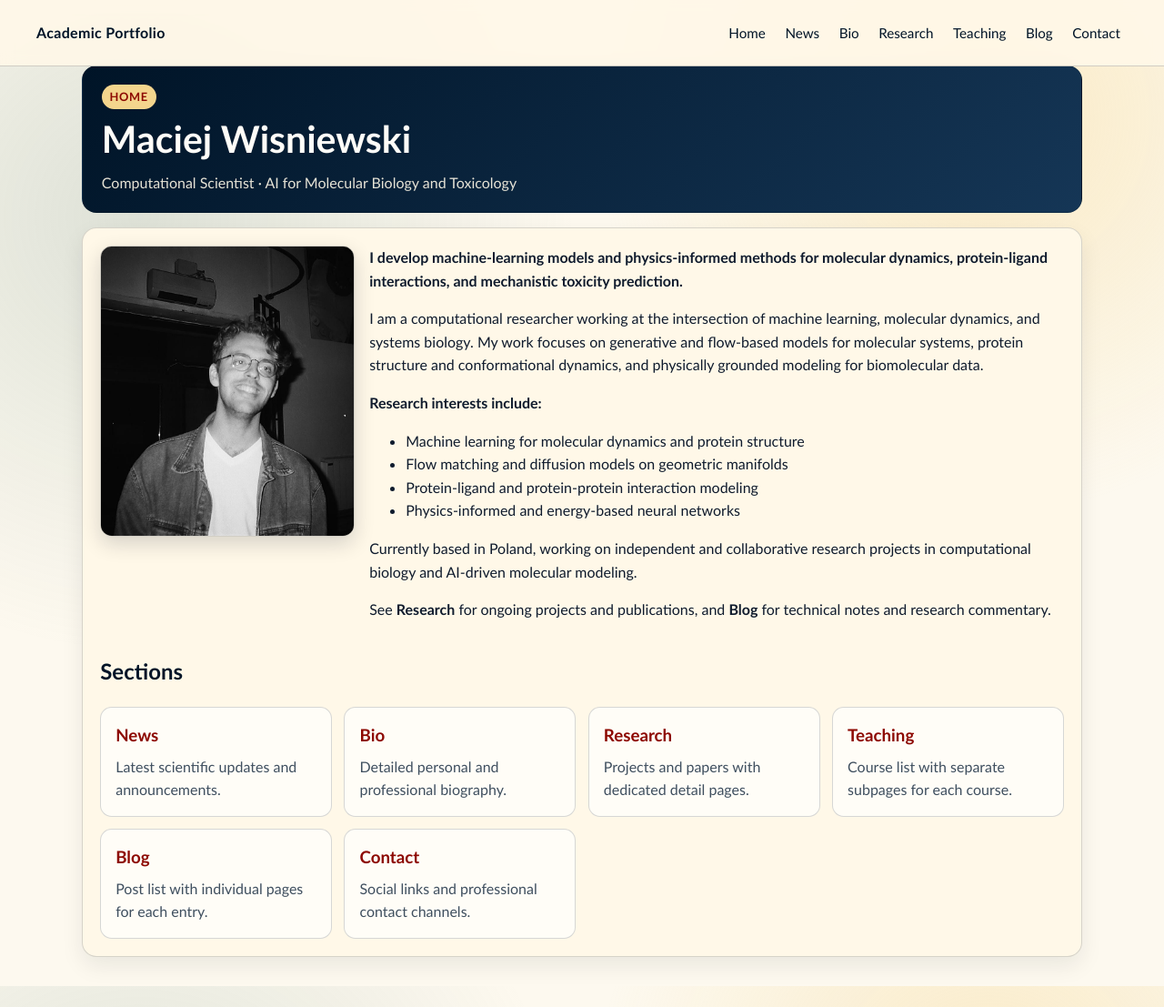
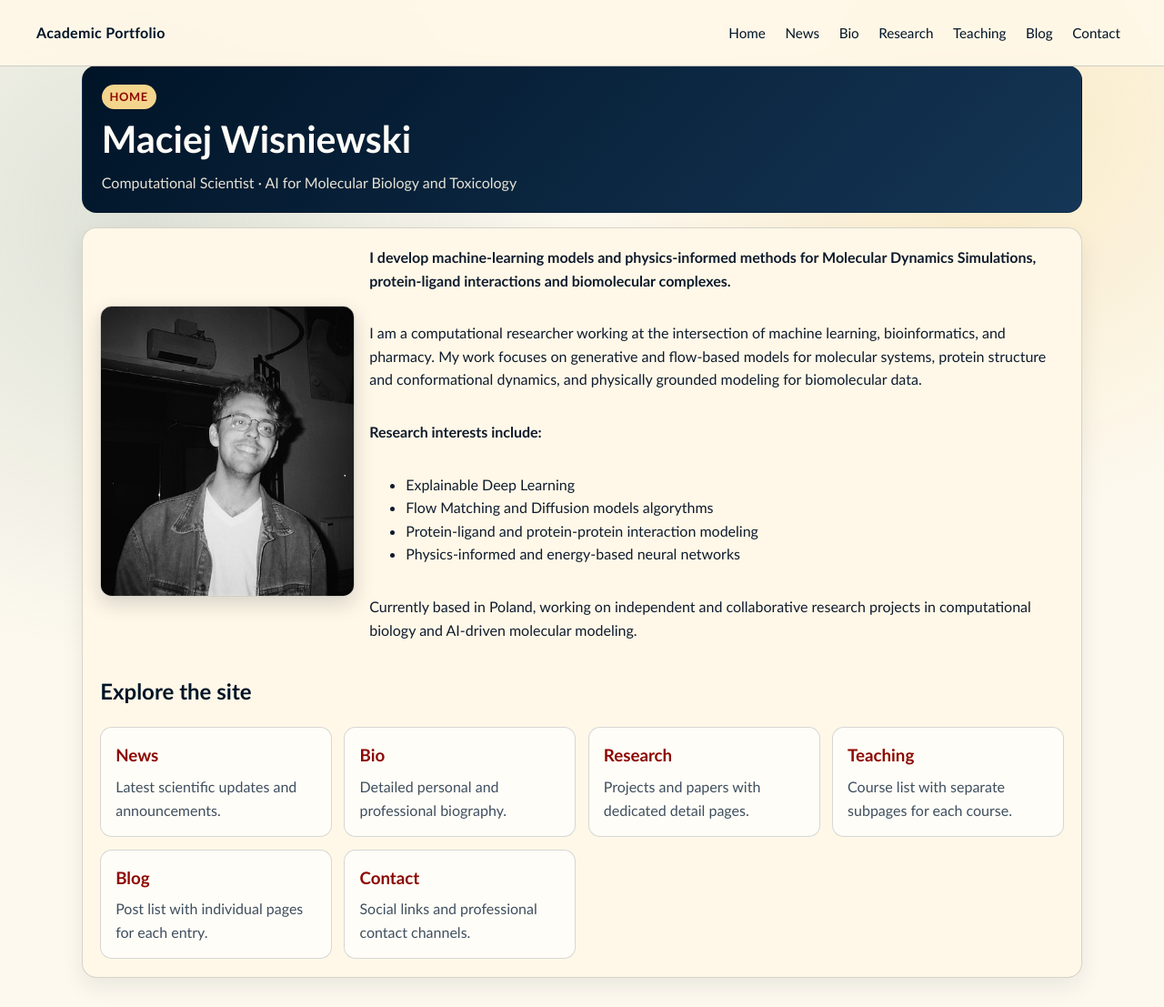
Before and after one commit to maciek-wisniewski/maciekwisniewski.github.io, a Jekyll site: the page built from index.md, in a window 1280 px wide and 1107 px high. Shown: the whole window at 91% size. Built offline with Jekyll 4.4.1, drawn with Linux system fonts in a browser that asks for light colours.

Commit message:
Enhance homepage layout and content for Maciej Wisniewski. Introduced a profile frame with a peptide asset animation, updated research interests, and improved CSS for better visual presentation. Changed section title to "Explore the site".

```diff
--- a/assets/css/site.css
+++ b/assets/css/site.css
@@ -179,9 +179,19 @@ body {
   grid-template-columns: minmax(220px, 280px) minmax(0, 1fr);
   gap: 1rem;
   margin-bottom: 1rem;
+  align-items: center;
+}
+
+.profile-frame {
+  position: relative;
+  display: grid;
+  place-items: center;
+  justify-self: center;
 }
 
 .profile-photo-placeholder {
+  width: 100%;
+  max-width: 280px;
   min-height: 320px;
   border: 2px dashed rgb(0 20 39 / 0.25);
   border-radius: 0.8rem;
@@ -191,6 +201,8 @@ body {
   align-content: center;
   justify-items: center;
   text-align: center;
+  position: relative;
+  z-index: 2;
 }
 
 .profile-photo {
@@ -201,6 +213,32 @@ body {
   border-radius: 0.8rem;
   border: 1px solid rgb(0 20 39 / 0.18);
   box-shadow: 0 8px 22px rgb(0 20 39 / 0.16);
+  position: relative;
+  z-index: 2;
+}
+
+.peptide-asset {
+  position: absolute;
+  bottom: -18px;
+  left: 50%;
+  width: 160px;
+  transform: translate(-50%, 24px) rotate(-6deg);
+  opacity: 0;
+  z-index: 1;
+  pointer-events: none;
+  transition: opacity 0.2s ease;
+}
+
+.profile-frame:hover .peptide-asset,
+.profile-frame:focus-within .peptide-asset {
+  opacity: 1;
+  animation: peptide-float 1.6s ease-in-out infinite;
+}
+
+.home-text {
+  display: flex;
+  flex-direction: column;
+  justify-content: center;
 }
 
 .photo-label {
@@ -450,4 +488,28 @@ code {
     max-width: 100%;
     min-height: 220px;
   }
+
+  .peptide-asset {
+    width: 130px;
+    bottom: -12px;
+  }
 }
+
+@keyframes peptide-float {
+  0% {
+    transform: translate(-50%, 24px) rotate(-6deg);
+  }
+  50% {
+    transform: translate(-50%, 10px) rotate(4deg);
+  }
+  100% {
+    transform: translate(-50%, 24px) rotate(-3deg);
+  }
+}
+
+@media (prefers-reduced-motion: reduce) {
+  .profile-frame:hover .peptide-asset,
+  .profile-frame:focus-within .peptide-asset {
+    animation: none;
+  }
+}
--- a/index.md
+++ b/index.md
@@ -6,31 +6,33 @@ eyebrow: Home
 subtitle: Computational Scientist · AI for Molecular Biology and Toxicology
 ---
 <div class="home-intro">
-  {% assign profile_image = site.static_files | where: "path", "/assets/images/profile/maciej-wisniewski.jpg" | first %}
-  {% if profile_image %}
-  <img class="profile-photo" src="{{ '/assets/images/profile/maciej-wisniewski.jpg' | relative_url }}" alt="Maciej Wisniewski profile photo">
-  {% else %}
-  <div class="profile-photo-placeholder">
-    <p class="photo-label">Profile photo placeholder</p>
-    <p class="photo-path"><code>assets/images/profile/maciej-wisniewski.jpg</code></p>
+  <div class="profile-frame">
+    <img class="peptide-asset" src="{{ '/assets/images/profile/peptide-asset-1.png' | relative_url }}" alt="">
+    {% assign profile_image = site.static_files | where: "path", "/assets/images/profile/maciej-wisniewski.jpg" | first %}
+    {% if profile_image %}
+    <img class="profile-photo" src="{{ '/assets/images/profile/maciej-wisniewski.jpg' | relative_url }}" alt="Maciej Wisniewski profile photo">
+    {% else %}
+    <div class="profile-photo-placeholder">
+      <p class="photo-label">Profile photo placeholder</p>
+      <p class="photo-path"><code>assets/images/profile/maciej-wisniewski.jpg</code></p>
+    </div>
+    {% endif %}
   </div>
-  {% endif %}
-  <div>
-    <p class="home-anchor">I develop machine-learning models and physics-informed methods for molecular dynamics, protein-ligand interactions, and mechanistic toxicity prediction.</p>
-    <p>I am a computational researcher working at the intersection of machine learning, molecular dynamics, and systems biology. My work focuses on generative and flow-based models for molecular systems, protein structure and conformational dynamics, and physically grounded modeling for biomolecular data.</p>
+  <div class="home-text">
+    <p class="home-anchor">I develop machine-learning models and physics-informed methods for Molecular Dynamics Simulations, protein-ligand interactions and biomolecular complexes.</p>
+    <p>I am a computational researcher working at the intersection of machine learning, bioinformatics, and pharmacy. My work focuses on generative and flow-based models for molecular systems, protein structure and conformational dynamics, and physically grounded modeling for biomolecular data.</p>
     <p><strong>Research interests include:</strong></p>
     <ul>
-      <li>Machine learning for molecular dynamics and protein structure</li>
-      <li>Flow matching and diffusion models on geometric manifolds</li>
+      <li>Explainable Deep Learning</li>
+      <li>Flow Matching and Diffusion models algorythms</li>
       <li>Protein-ligand and protein-protein interaction modeling</li>
       <li>Physics-informed and energy-based neural networks</li>
     </ul>
     <p>Currently based in Poland, working on independent and collaborative research projects in computational biology and AI-driven molecular modeling.</p>
-    <p>See <strong>Research</strong> for ongoing projects and publications, and <strong>Blog</strong> for technical notes and research commentary.</p>
   </div>
 </div>
 
-<h2>Sections</h2>
+<h2>Explore the site</h2>
 <div class="link-grid">
   <a class="link-card" href="{{ '/news/' | relative_url }}">
     <h3>News</h3>
```
Also changed, not shown: assets/images/profile/peptide-asset-1.png (added).
